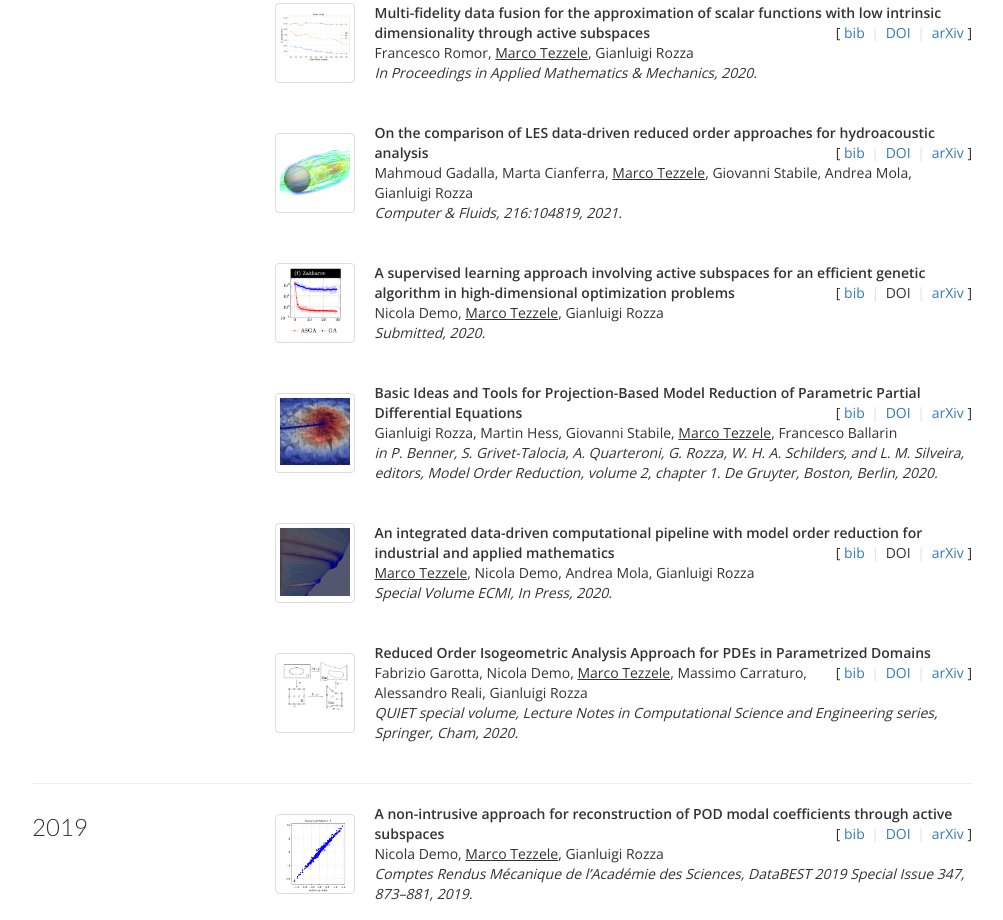
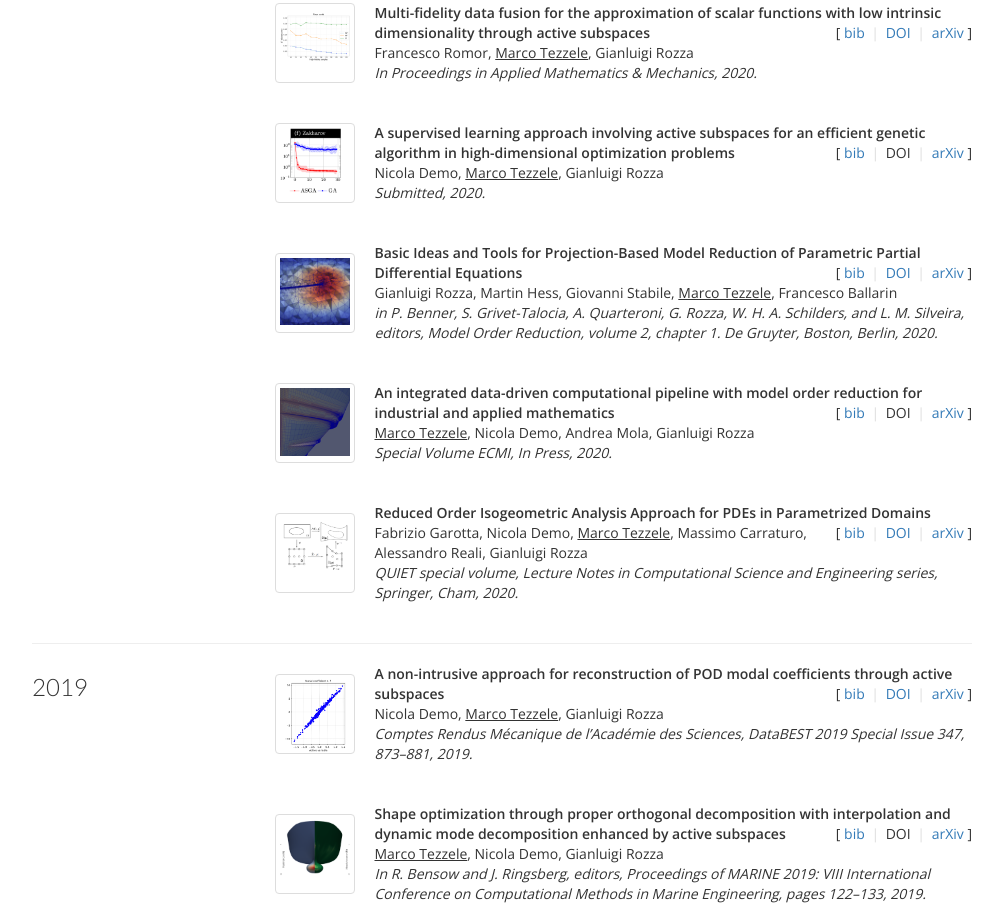
Before and after one commit to mtezzele/mtezzele.github.io, a plain HTML site: page html/publications.html in a window 1280 px wide. Shown: the part 819-1739 px from the top of the page, without its empty margins (138-1141 px from the left). Drawn offline with nearby package versions, Linux system fonts and the light colour scheme; some icons are missing.

Commit message:
rm deuplicated pub

```diff
--- a/html/publications.html
+++ b/html/publications.html
@@ -194,28 +194,6 @@
                                 <span class="links">[ <a href="../bib/romor2020pamm.bib">bib</a> <span class="sep">|</span> <a href="https://doi.org/10.1002/pamm.202000349" target="_blank">DOI</a> <span class="sep">|</span> <a href="https://arxiv.org/abs/2010.08349" target="_blank">arXiv</a> ]</span></br>
                                 Francesco Romor, <u>Marco Tezzele</u>, Gianluigi Rozza </br>
                                 <i>In Proceedings in Applied Mathematics & Mechanics, 2020.</i>
-                            </div>
-                        </td>
-                    </tr>
-                </table>
-
-                </br></br>
-
-                <table class="borderless">
-                    <tr>
-                        <td>
-                            <div class="large-1 columns">
-                                <a class="thumbnail pub_img"  href="https://arxiv.org/abs/2006.14428" target="_blank">
-                                    <img src="../img/pubs/gadallales.png" alt=""/>
-                                </a>
-                            </div>
-                        </td>
-                        <td>
-                            <div class="large-12 columns">
-                                <b> On the comparison of LES data-driven reduced order approaches for hydroacoustic analysis</b>
-                                <span class="links">[ <a href="../bib/gadalla2021les.bib">bib</a> <span class="sep">|</span> <a href="https://doi.org/10.1016/j.compfluid.2020.104819" target="_blank">DOI</a> <span class="sep">|</span> <a href="https://arxiv.org/abs/2006.14428" target="_blank">arXiv</a> ]</span></br>
-                                Mahmoud Gadalla, Marta Cianferra, <u>Marco Tezzele</u>, Giovanni Stabile, Andrea Mola, Gianluigi Rozza </br>
-                                <i>Computer & Fluids, 216:104819, 2021.</i>
                             </div>
                         </td>
                     </tr>
```
